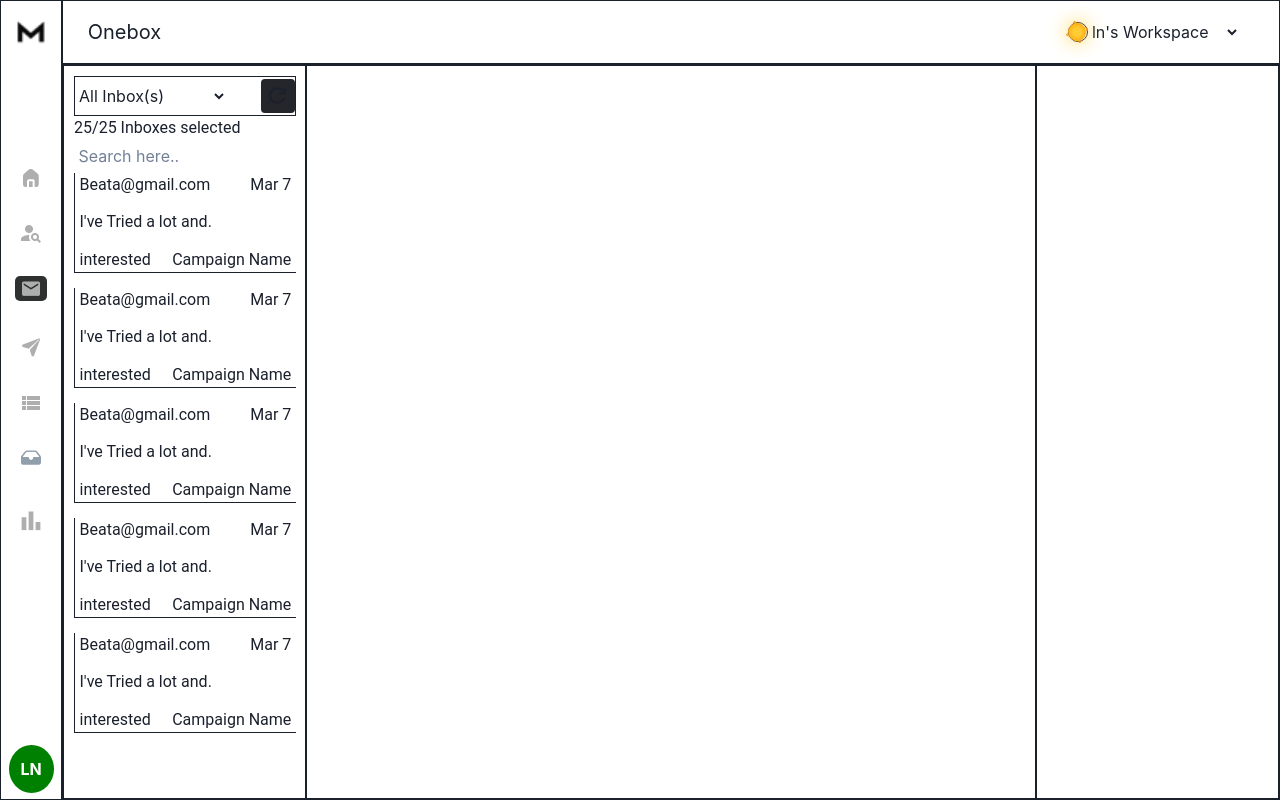
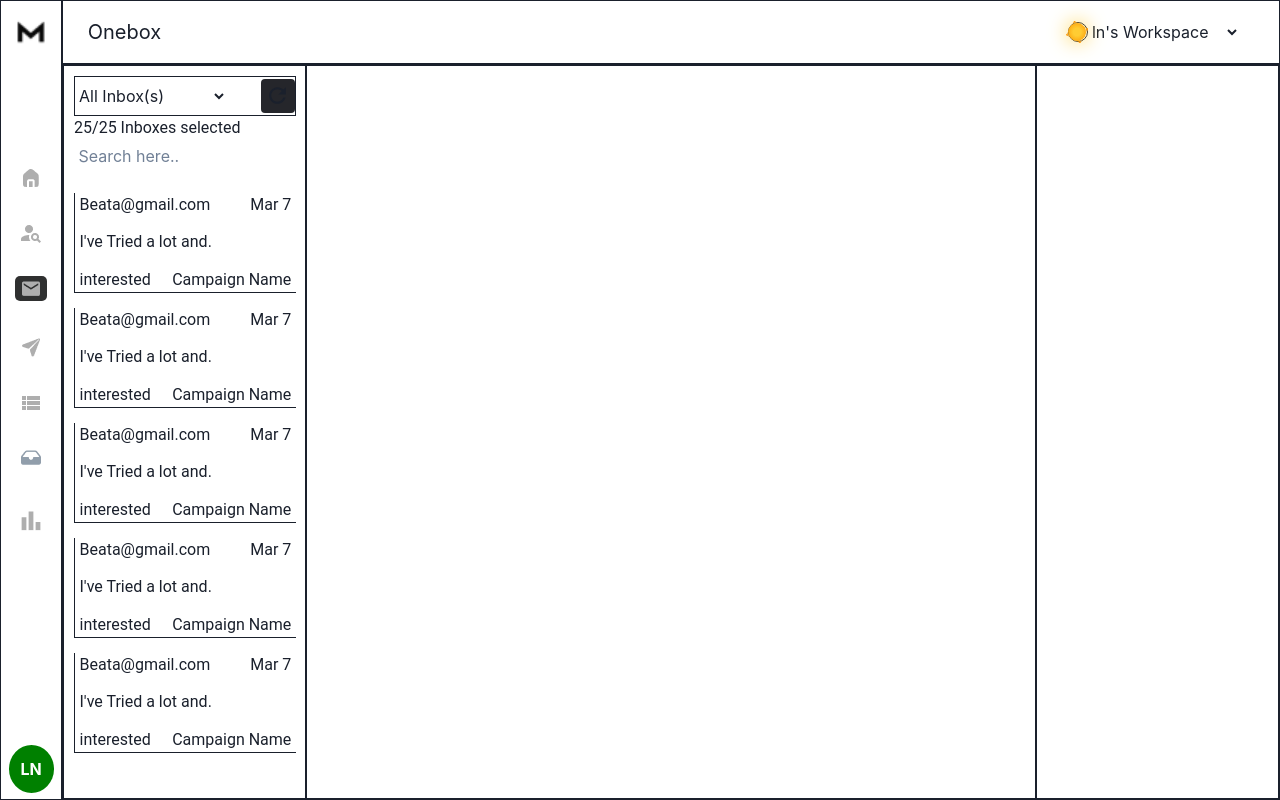
Before and after one commit to imlnr/reachinbox, a React (Create React App) app: page /dashboard in a window 1280 px wide. Both pictures are taken after a click on the picture 31 px from the left and 287 px from the top of the page. Built offline with nearby package versions, Linux system fonts and the light colour scheme.

Commit message:
final commit

```diff
--- a/src/pages/AllMail.jsx
+++ b/src/pages/AllMail.jsx
@@ -122,7 +122,7 @@ const AllMail = () => {
           <Typography>25/25 Inboxes selected</Typography>
           {/* <Input type='text' placeholder='Search here..'/> */}
           <input type="text" style={{ width: "100%", borderRadius: "5px", padding: "2%" }} placeholder='Search here..' />
-          <Box sx={{ overflow: "scroll" ,height:"70vh",overflowX:"hidden"}}>
+          <Box sx={{ overflow: "scroll" ,height:"70vh",overflowX:"hidden",marginTop:"20px"}}>
             {
               msgs.map((ele, ind) => (
                 <Message data={ele} />
```
